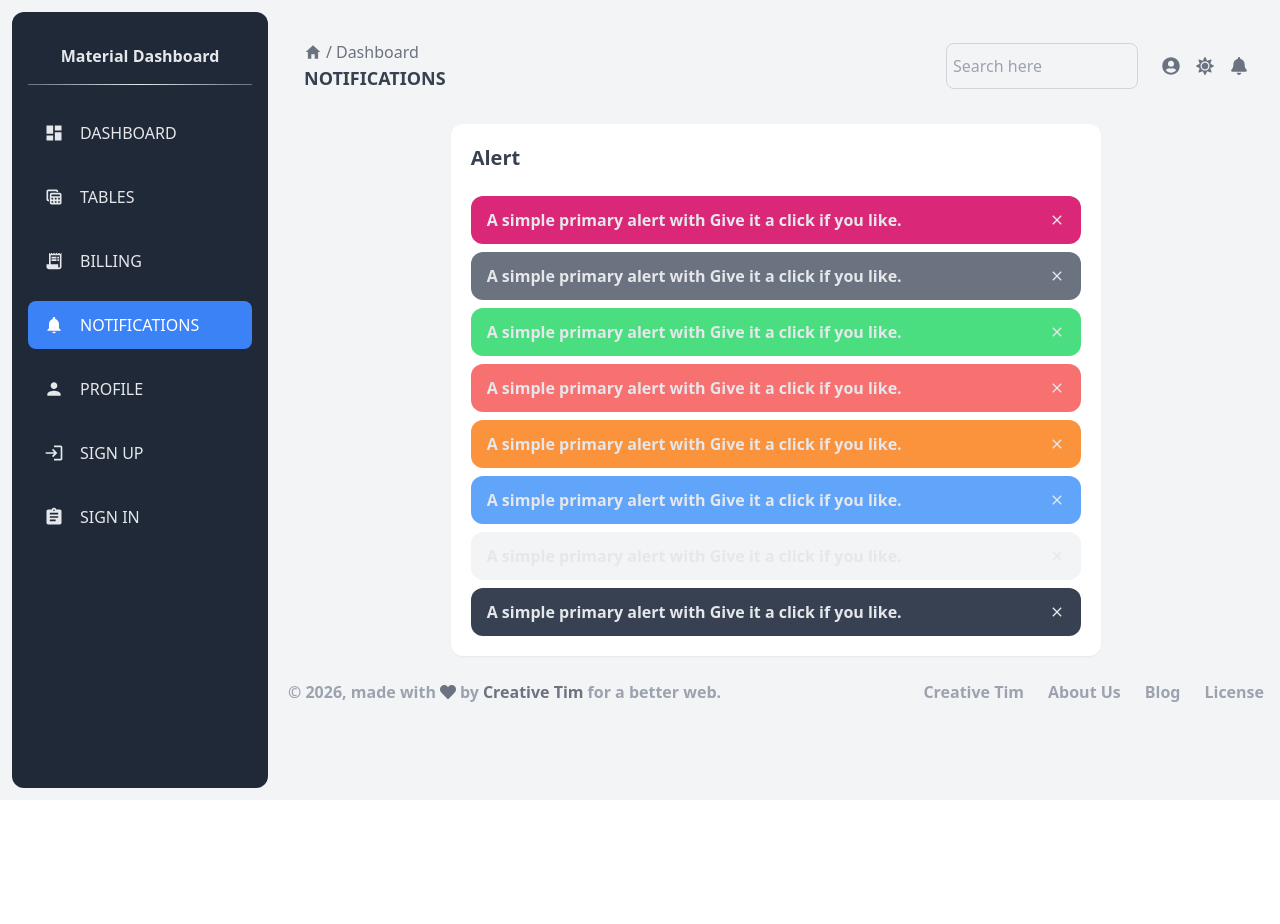
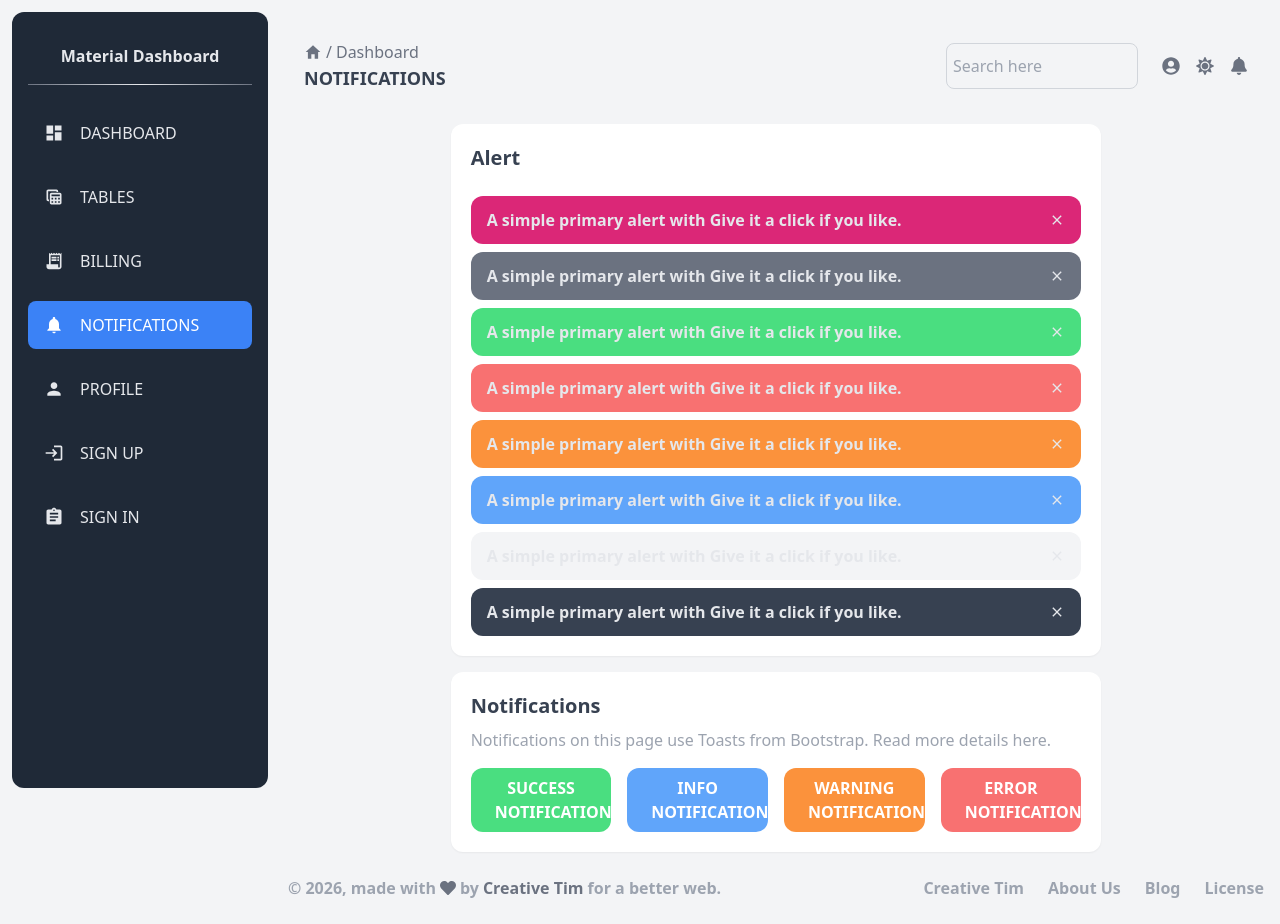
Before and after one commit to mahmoudYousf2005/Dashboard, a React (Vite) app: page /notifications in a window 1280 px wide. Before the commit the page ends 800 px from the top, so only its background shows below. Built offline with nearby package versions, Linux system fonts and the light colour scheme.

Commit message:
feat(notifications) add ToastNotifications component and updated toastNotificationsData

```diff
--- a/src/layout/notifications/NotificationsPage.jsx
+++ b/src/layout/notifications/NotificationsPage.jsx
@@ -1,8 +1,10 @@
 import Alerts from "./components/Alerts"
+import ToastNotifications from "./components/ToastNotifications"
 const NotificationsPage = () => {
   return (
     <div className="">
       <Alerts />
+      <ToastNotifications />
 
     </div>
   )
--- a/src/layout/notifications/components/Alerts.jsx
+++ b/src/layout/notifications/components/Alerts.jsx
@@ -1,7 +1,7 @@
 import { alert } from "../data/alertsData"
 const alerts = () => {
   return (
-    <div className="bg-white rounded-xl p-5 shadow-sm w-8/12 mx-auto mt-4">
+    <div className="bg-white rounded-xl p-5 shadow-sm md:w-8/12 mx-auto mt-4">
       <h2 className="font-bold  text-gray-700 capitalize text-xl mb-6">alert</h2>
       <div className=" space-y-2">
         {alert.map((item)=>(
--- /dev/null
+++ b/src/layout/notifications/components/ToastNotifications.jsx
@@ -0,0 +1,20 @@
+import { toastNotifications } from "../data/toastNotificationsData"
+const ToastNotifications = () => {
+  return (
+    <div className="bg-white rounded-xl p-5 shadow-sm md:w-8/12 mx-auto mt-4">
+      <h2 className="font-bold text-xl text-gray-700 capitalize mb-2">notifications</h2>
+      <p className="text-gray-400">Notifications on this page use Toasts from Bootstrap. Read more details here.</p>
+
+      <div className="grid grid-cols-1 md:grid-cols-4 gap-4 mt-4">
+        {toastNotifications.map((item)=>(
+            <div key={item.id} className={`${item.color} ${item.hoverShadow} px-6 py-2
+            rounded-xl text-center text-white uppercase font-bold`}>
+                <h2>{item.label}</h2>
+            </div>
+        ))}
+      </div>
+    </div>
+  )
+}
+
+export default ToastNotifications
--- a/src/layout/notifications/data/toastNotificationsData.js
+++ b/src/layout/notifications/data/toastNotificationsData.js
@@ -1,7 +1,7 @@
 
 export const toastNotifications = [
-    {id:1 , label:"success notification" , hoverShadow:"hover:shadow-lg hover:shadow-green-500/50"},
-    {id:2 , label:"info notification" , hoverShadow:"hover:shadow-lg hover:shadow-blue-500/50"},
-    {id:3 , label:"warning notification" , hoverShadow:"hover:shadow-lg hover:shadow-orange-500/50"},
-    {id:4 , label:"error notification" , hoverShadow:"hover:shadow-lg hover:shadow-red-500/50"}
+    {id:1 , label:"success notification" , color:"bg-green-400" ,  hoverShadow:"hover:shadow-lg hover:shadow-green-500/50"},
+    {id:2 , label:"info notification" , color:"bg-blue-400" , hoverShadow:"hover:shadow-lg hover:shadow-blue-500/50"},
+    {id:3 , label:"warning notification" , color:"bg-orange-400" , hoverShadow:"hover:shadow-lg hover:shadow-orange-500/50"},
+    {id:4 , label:"error notification" , color:"bg-red-400" , hoverShadow:"hover:shadow-lg hover:shadow-red-500/50"}
 ]
```
